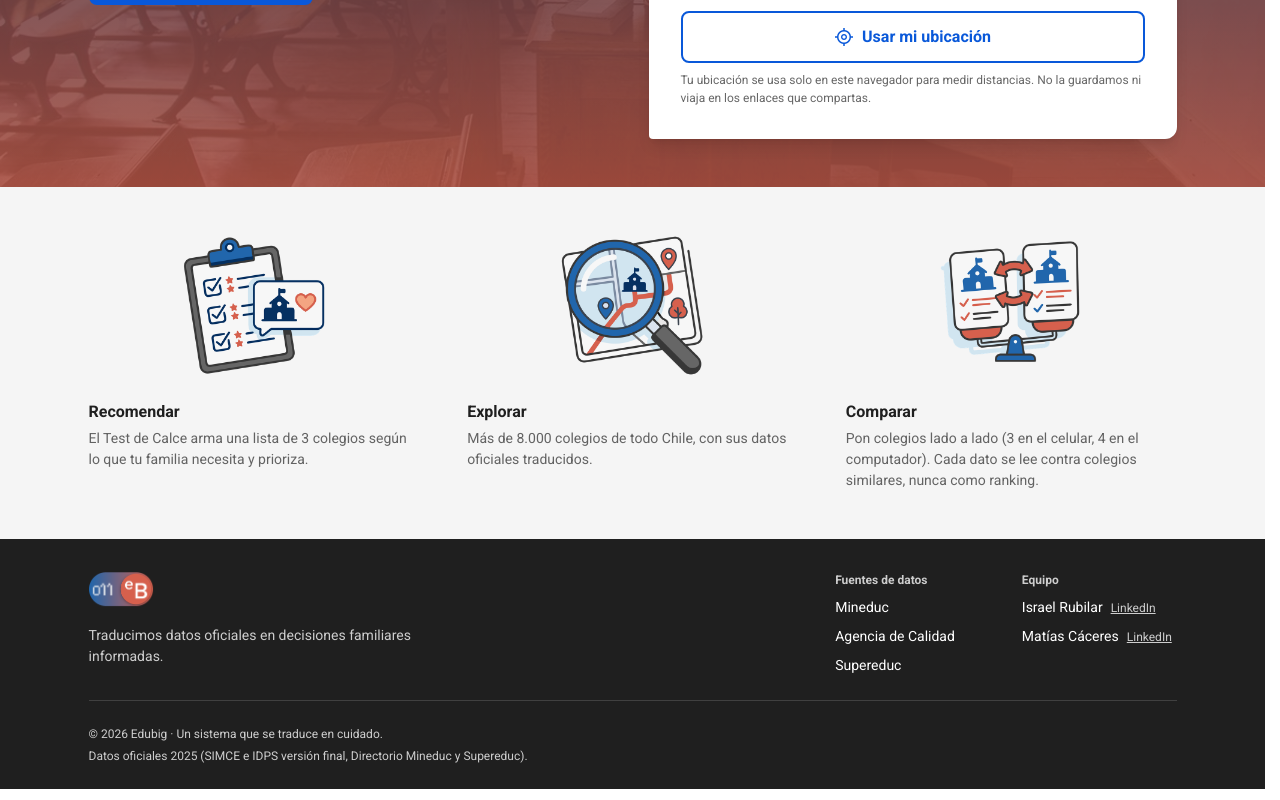
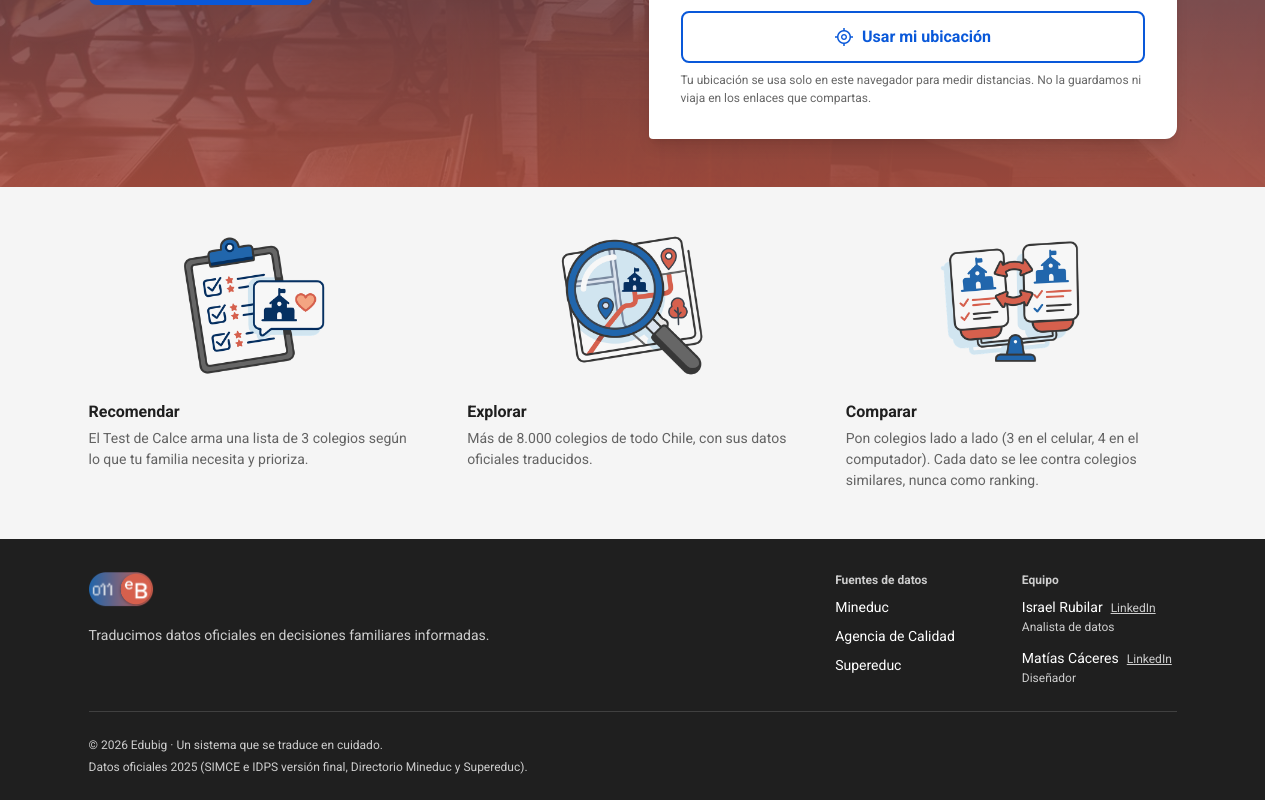
Before and after one commit to m4tias62/eduBIG, a Next.js app in the folder web-app/: page / in a window 1280 px wide. Shown: the part 463-1263 px from the top of the page. Built offline with nearby package versions, Linux system fonts and the light colour scheme.

Commit message:
ui: footer con la frase en una línea y roles del equipo

```diff
--- a/web-app/components/platform/Footer.tsx
+++ b/web-app/components/platform/Footer.tsx
@@ -17,10 +17,12 @@ export function Footer() {
   return (
     <footer className="w-full bg-superficie-inversa pt-xl pb-l text-texto-sobre-oscuro">
       <div className="contenedor flex flex-col gap-l">
-        {/* Retícula: identidad en columnas 1–4; fuentes y equipo en 9–12 */}
+        {/* Retícula: identidad en columnas 1–6 (la frase cabe en una línea en
+            escritorio, igual que los textos de 6 columnas del sitio); fuentes y
+            equipo en 9–12 */}
         <div className="flex flex-col gap-l lg:grid lg:grid-cols-12 lg:gap-x-xl lg:gap-y-0">
           {/* Identidad */}
-          <div className="flex flex-col gap-m lg:col-span-4">
+          <div className="flex flex-col gap-m lg:col-span-6">
             <Isologo />
             <p className="text-xs text-texto-sobre-oscuro-secundario">
               Traducimos datos oficiales en decisiones familiares informadas.
@@ -38,28 +40,32 @@ export function Footer() {
 
             <div className="flex flex-col gap-xs flex-1">
               <p className="text-2xs font-bold text-texto-sobre-oscuro-secundario">Equipo</p>
+              <ul className="flex flex-col gap-s">
+                {[
+                  { nombre: "Israel Rubilar", rol: "Analista de datos", url: "https://www.linkedin.com/in/joseisraelrubilar/" },
+                  {
+                    nombre: "Matías Cáceres",
+                    rol: "Diseñador",
+                    url: "https://www.linkedin.com/in/matias-caceres-maureira-9b6051259/",
+                  },
+                ].map((p) => (
+                  <li key={p.nombre} className="flex flex-col">
                     <div className="flex items-center gap-xs flex-wrap">
-                <span className="text-xs">Israel Rubilar</span>
+                      <span className="text-xs">{p.nombre}</span>
                       <a
-                  href="https://www.linkedin.com/in/joseisraelrubilar/"
+                        href={p.url}
                         target="_blank"
                         rel="noopener noreferrer"
+                        aria-label={`LinkedIn de ${p.nombre} (se abre en otra pestaña)`}
                         className="text-2xs text-texto-sobre-oscuro-secundario underline hover:text-texto-sobre-oscuro"
                       >
                         LinkedIn
                       </a>
                     </div>
-              <div className="flex items-center gap-xs flex-wrap">
-                <span className="text-xs">Matías Cáceres</span>
-                <a
-                  href="https://www.linkedin.com/in/matias-caceres-maureira-9b6051259/"
-                  target="_blank"
-                  rel="noopener noreferrer"
-                  className="text-2xs text-texto-sobre-oscuro-secundario underline hover:text-texto-sobre-oscuro"
-                >
-                  LinkedIn
-                </a>
-              </div>
+                    <span className="text-2xs text-texto-sobre-oscuro-secundario">{p.rol}</span>
+                  </li>
+                ))}
+              </ul>
             </div>
           </div>
         </div>
```
Lines whose indentation alone changed are shown as unchanged.
